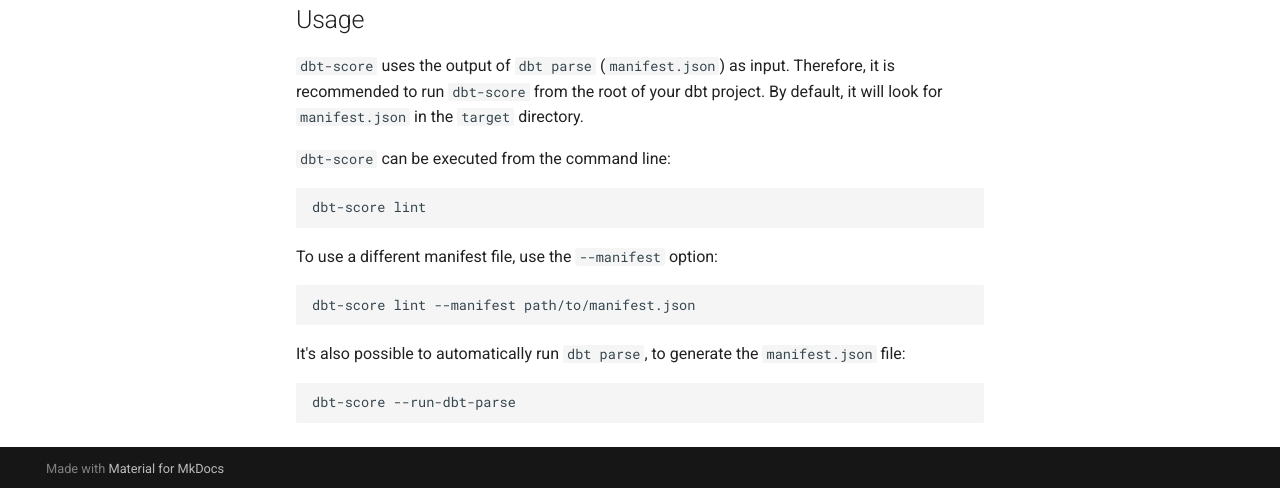
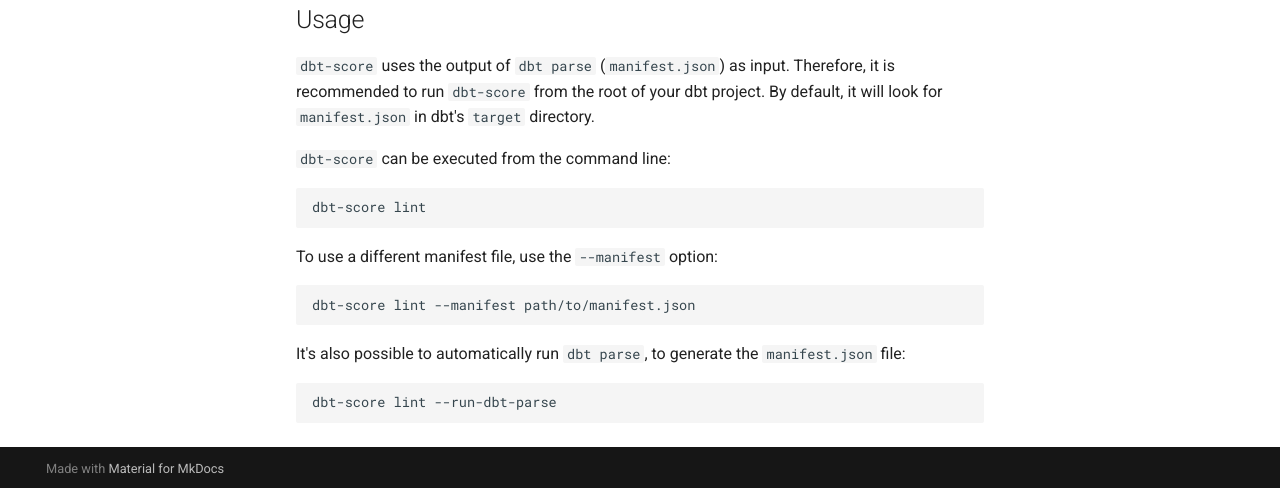
Before and after one commit to PicnicSupermarket/dbt-score, an MkDocs documentation site: the page built from docs/getting_started.md, in a window 1280 px wide and 1049 px high. Shown: the part 558-1046 px from the top of the window. Built offline with MkDocs 1.6.1 and Material for MkDocs 9.7.7, drawn with Linux system fonts in a browser that asks for light colours.

Commit message:
Improve wording

````diff
--- a/docs/getting_started.md
+++ b/docs/getting_started.md
@@ -20,7 +20,8 @@ pip install dbt-score
 
 `dbt-score` uses the output of `dbt parse` (`manifest.json`) as input.
 Therefore, it is recommended to run `dbt-score` from the root of your dbt
-project. By default, it will look for `manifest.json` in the `target` directory.
+project. By default, it will look for `manifest.json` in dbt's `target`
+directory.
 
 `dbt-score` can be executed from the command line:
 
@@ -38,5 +39,5 @@ It's also possible to automatically run `dbt parse`, to generate the
 `manifest.json` file:
 
 ```shell
-dbt-score --run-dbt-parse
+dbt-score lint --run-dbt-parse
 ```
````
